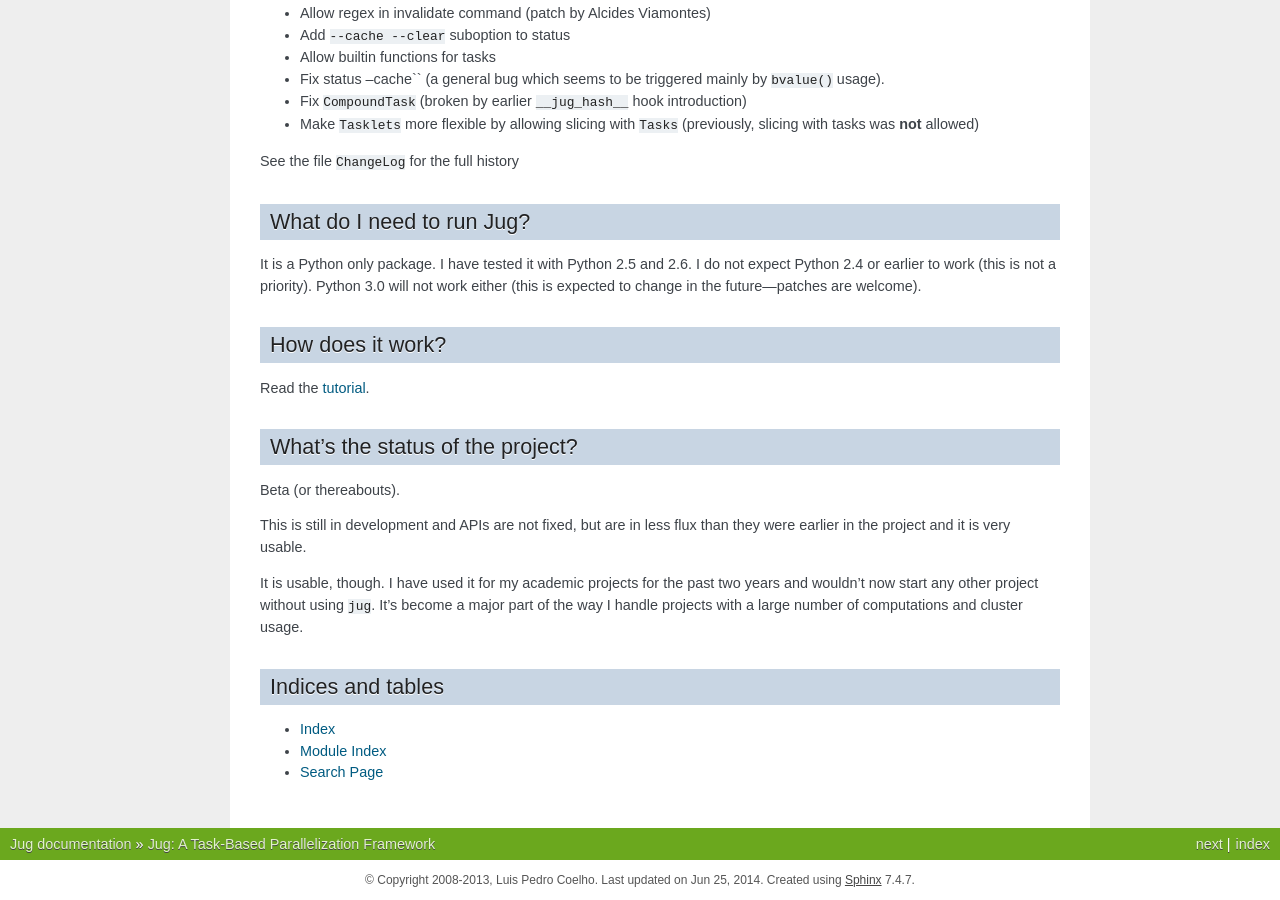
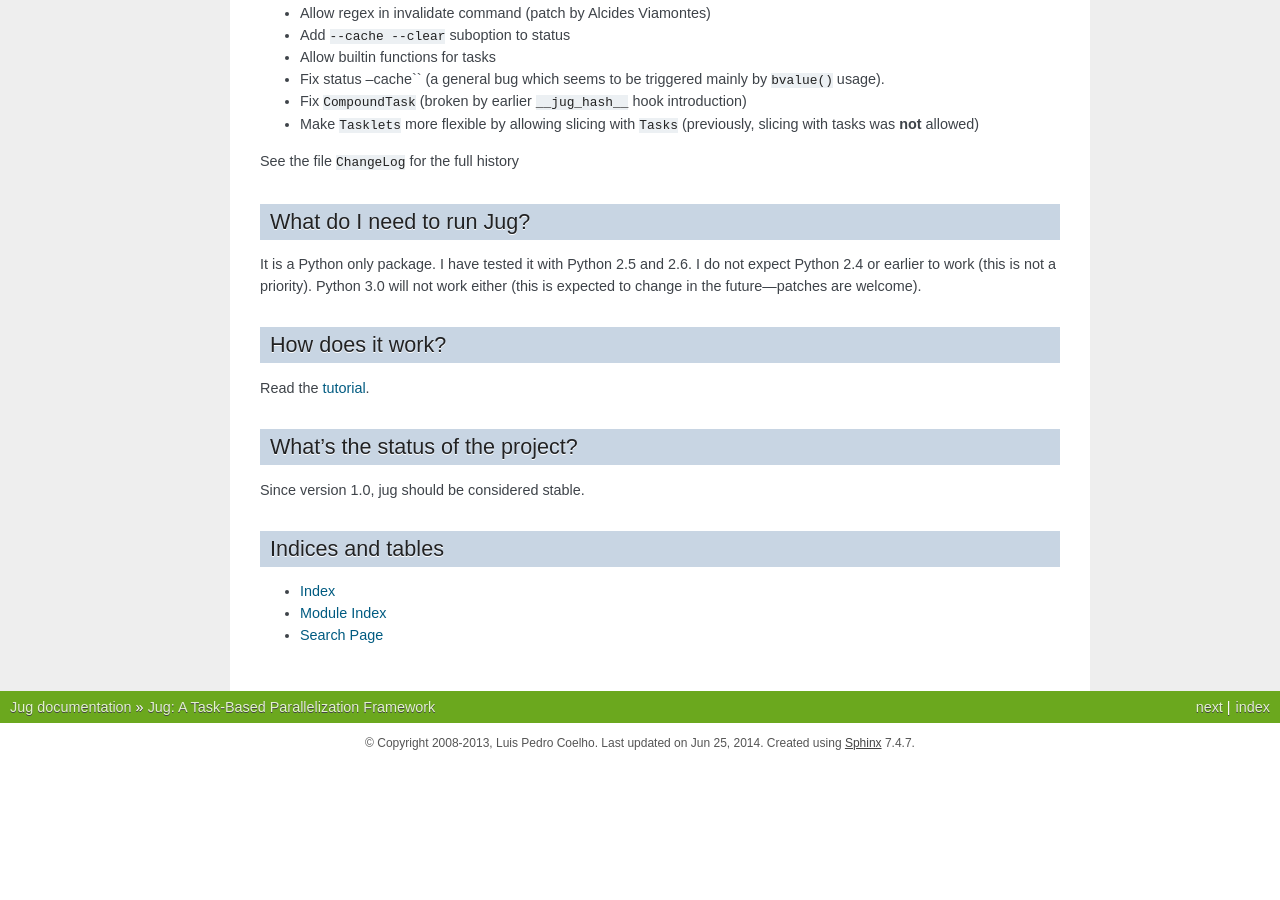
Before and after one commit to luispedro/jug, a Sphinx documentation site: the page built from docs/source/index.rst, in a window 1280 px wide and 900 px high, scrolled down 3973 px. Built offline with Sphinx 7.4.7, drawn with Linux system fonts in a browser that asks for light colours; formulas are drawn with MathJax 3; the version number could not be read and is left out; after the commit the page ends 4736 px from its top, so only the background shows below that.

Commit message:
DOC Update project status to stable

```diff
--- a/docs/source/index.rst
+++ b/docs/source/index.rst
@@ -200,16 +200,7 @@
 What's the status of the project?
 ---------------------------------
 
-Beta (or thereabouts).
-
-This is still in development and APIs are not fixed, but are in less flux than
-they were earlier in the project and it is very usable.
-
-It is usable, though. I have used it for my academic projects for the past two
-years and wouldn't now start any other project without using ``jug``. It's
-become a major part of the way I handle projects with a large number of
-computations and cluster usage.
-
+Since version 1.0, jug should be considered stable.
 
 Indices and tables
 ------------------
```
